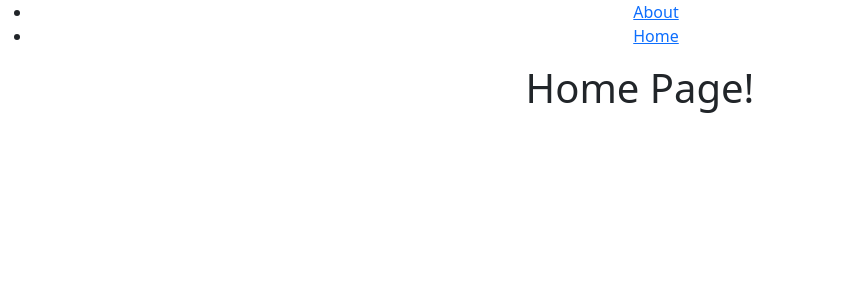
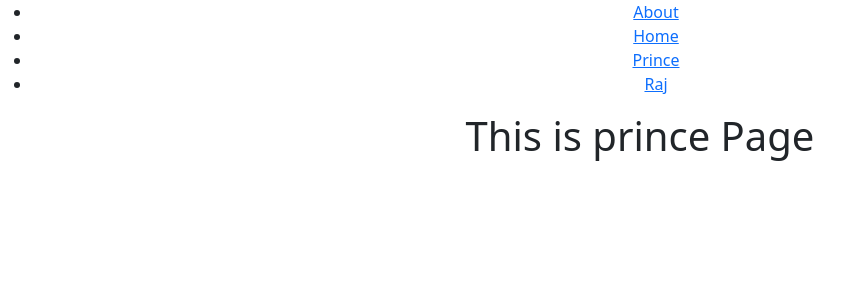
Before and after one commit to Babariya09/React-Practice, a React (Create React App) app: page /usernew/prince in a window 1280 px wide. Before the commit this address led to /. Shown: the top 300 px of the page, without its empty margins (0-862 px from the left). Built offline with nearby package versions, Linux system fonts and the light colour scheme.

Commit message:
Add Usernew component and learn use Params

```diff
--- a/src/Routerinreact.js
+++ b/src/Routerinreact.js
@@ -4,6 +4,7 @@ import Home from "./component/Home";
 import About from "./component/About";
 import Navbar from "./component/Navbar";
 import Page404 from "./component/Page404";
+import Usernew from "./component/Usernew";
 
 function Routerinreact() {
     return (
@@ -18,6 +19,7 @@ function Routerinreact() {
                     <Route path="/" element={<Home />} />
                     <Route path="/about" element={<About />} />
                     {/* <Route path="/*" element={<Page404 />} /> */}
+                    <Route path="/usernew/:name" element={<Usernew />} />
                     <Route path="/*" element={<Navigate to="/" />} />
                 </Routes>
             </BrowserRouter>
@@ -50,3 +52,10 @@ export default Routerinreact;
 
 // 404 ni badle tamare khoti url per home page j dekhad vu che to navigate no use thay.
 // navigate ni ander to devanu ke tamare kya navigate karav vu che khoti url per.
+
+// =============== Daynemic Routes [ Params ] =====================
+
+// https://www.worldometers.info/coronavirus/country/us/
+// https://www.worldometers.info/coronavirus/country/india/
+// have aa be url che to tema thi tame jovo to matr pachal ni vastuj fare che jem ke us, india aana base per aapan ne aalag aalag value male che to te nej paarams kahevay jeno deta joi ye tenu name athva theni value paramas ma paas karo etle tamni value tamne male.
+// aanu exampale Usernew.js ma che
--- a/src/component/Navbar.js
+++ b/src/component/Navbar.js
@@ -13,6 +13,8 @@ function Navbar() {
             <ul>
                 <li><Link to="/about">About</Link></li>
                 <li><Link to="/">Home</Link></li>
+                <li><Link to="/usernew/prince">Prince</Link></li>
+                <li><Link to="/usernew/raj">Raj</Link></li>
             </ul>
         </>
     )
--- /dev/null
+++ b/src/component/Usernew.js
@@ -0,0 +1,15 @@
+import React from "react";
+import { useParams } from "react-router-dom";
+
+function Usernew() {
+    const paramas = useParams();
+    const {name} = paramas;
+    // console.log(name);
+    return(
+    <>
+        <h1>This is {name} Page</h1>
+    </>
+    )
+}
+
+export default Usernew;
```
